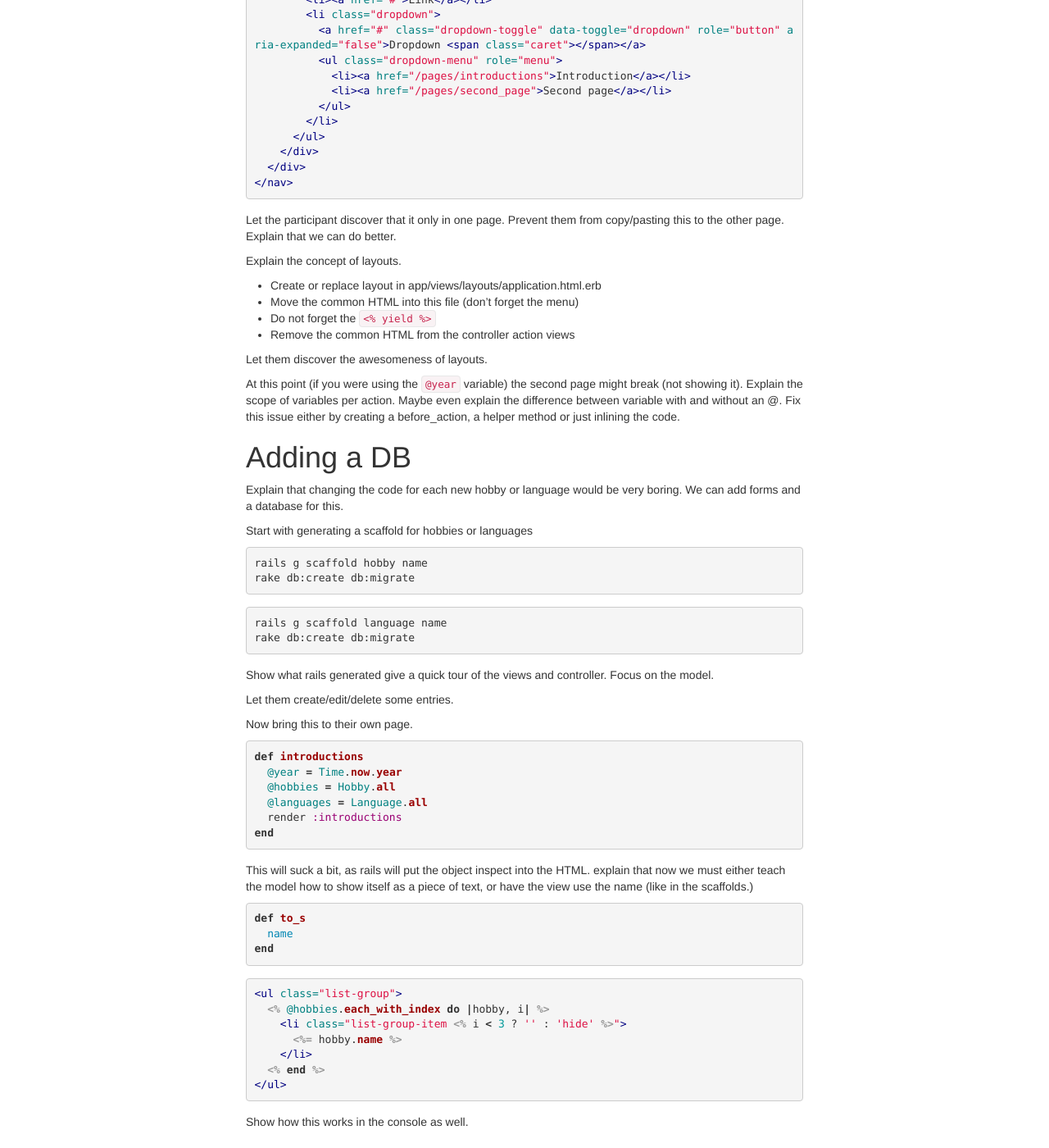
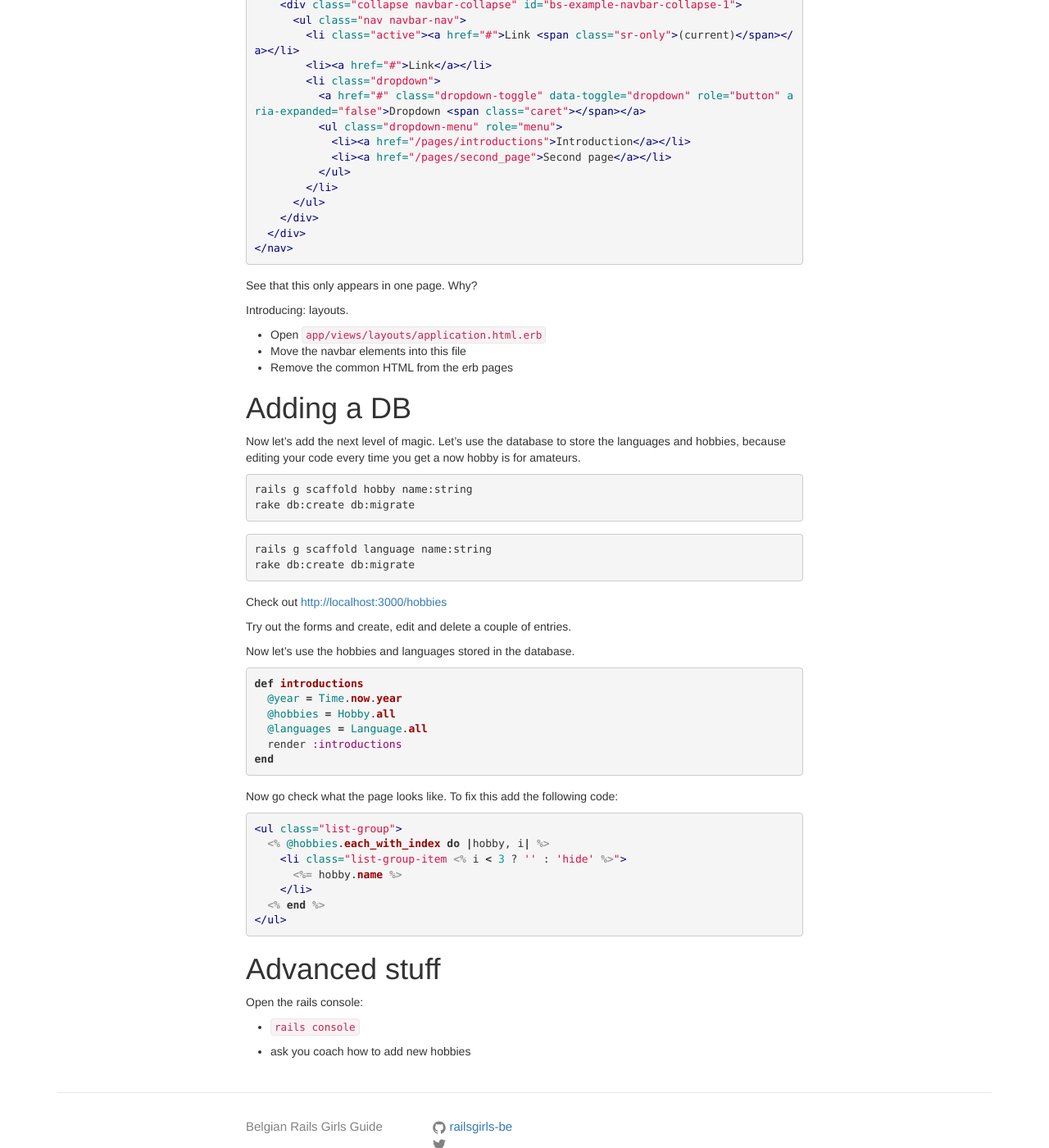
Before and after one commit to brug-be/railsgirls_guide, a Jekyll site: the page built from materials/create_rails_app.md, in a window 1280 px wide and 1400 px high, scrolled down 3551 px. Shown: the whole window at 82% size. Built offline with Jekyll 4.4.1, drawn with Linux system fonts in a browser that asks for light colours; nearby versions of some CDN libraries; some of the changed text lies outside the part shown.

Commit message:
Last minute updates to the guides (BETA).

````diff
--- a/materials/create_rails_app.md
+++ b/materials/create_rails_app.md
@@ -6,26 +6,29 @@ permalink: /create_rails_app/
 
 # Create the rails app
 
-* download the  <a href="https://railsgirls-be.github.io/railsgirls_guide/materials/introductions.html" target="_blank">introductions.html</a> file to your computer
-
-* open the terminal
+* Open the terminal and create a new Rails app
 
 {% highlight bash %}
 rails new railsgirls-app
 cd railsgirls-app
+{% endhighlight %}
+
+* Have a look how Rails generated a folder structure and a lot of files for you. There are two ways of doing that, in the terminal or with Finder/Explorer. Ask your coach about the details. Once you have seen them, move your ```introductions.html``` to the public folder.
+
+{% highlight bash %}
 mv --your-downloads-folder-here--/introductions.html public/
 (i.e. mv ~/Downloads/introductions.html public/)
 {% endhighlight %}
 
 ## Start rails app
 
-* `rails s`
+* `rails server`
 * visit [http://localhost:3000/introductions.html](http://localhost:3000/introductions.html)
 
 # Create pages controller
 
 * open another terminal window and go to your app directory (`cd railsgirls-app`) to continue
-* `rails g controller pages`
+* `rails generate controller pages`
 * Open the file `config/routes.rb` in your text editor. The first line will look something like that:  `Rails.application.routes.draw do`
 * add the following as the second line of the file
 
@@ -69,7 +72,7 @@ end
 
 {% highlight ruby %}
 def introductions
-  @year = Time.now.year
+  @name = 'Jane Doe'
   render :introductions
 end
 {% endhighlight %}
@@ -78,8 +81,12 @@ end
 
 {% highlight erb %}
 <footer>
-  Created by 42 in <%= @year %>.
+  Created by <%= @name %> in <%= Time.now.year %>.
 </footer>
+{% endhighlight %}
+
+{% highlight erb %}
+<h1> My name is <%= @name %>.</h1>
 {% endhighlight %}
 
 Other examples could be the
@@ -89,12 +96,24 @@ Other examples could be the
 
 # Iterate over lists
 
-Indicate that re-writing lists is boring! We don't want to repeat ourselves.
+Imagine part of your pages looks like this:
 
-Introduce the idea of arrays for the hobbies and languages lists in the HTML.
+{% highlight html %}
+<ul>
+    <li>Painting</li>
+    <li>Eating</li>
+    <li>Cooking</li>
+    <li>Whatever</li>
+</ul>
+{% endhighlight %}
+
+Adding another hobby here means you have to repeat writing the HTML tags each and every time.
+Have a look what we can do using dynamic lists (arrays) in ruby. In the file `app/controllers/pages_controller.rb`
+add the following:
 
 {% highlight ruby %}
 def introductions
+  @name = 'Jane Doe'
   @year = Time.now.year
   @hobbies = ['Painting', 'Eating', 'Cooking', 'Whatever']
   @languages = ['Dutch', 'English', 'Html', 'Ruby']
@@ -102,7 +121,7 @@ def introductions
 end
 {% endhighlight %}
 
-First introduce the list rendering like so (without the classes, or maybe even without HTML.)
+* And in `app/views/pages/introductions.html.erb`:
 
 {% highlight erb %}
 <ul>
@@ -114,21 +133,9 @@ First introduce the list rendering like so (without the classes, or maybe even w
 </ul>
 {% endhighlight %}
 
-In a second pass, you can show how we only need to add the classes/html once, thus making our life easier.
-
-{% highlight erb %}
-<ul class="list-group">
-  <% @hobbies.each do |hobby| %>
-    <li class="list-group-item">
-      <%= hobby %>
-    </li>
-  <% end %>
-</ul>
-{% endhighlight %}
-
 Don't forget to do the same for languages.
 
-If the participant wants to keep the "see more" functionality you can go with 3 options.
+(If you want to go wild ask your coach about the following code:
 
 Option 1: Just bring it back, using a each_with_index
 
@@ -157,11 +164,7 @@ Option 2: Just bring it back, using `first` and `drop`
     </li>
   <% end %>
 </ul>
-{% endhighlight %}
-
-Option 3: Talk them out of it
-
-As and added bonus you could try to make the "show more" link work as real link sending a param to the controller, changing the behaviour of the code.
+{% endhighlight %})
 
 # Introduce a second page and layout
 
@@ -174,9 +177,8 @@ Introduce the idea of having a second page
 get "/pages/second_page" => 'pages#second_page'
 {% endhighlight %}
 
-You can now explain the magic of rails, why this works without writing the action in the controller.
-
 To trigger the "need" for layouts we will now add a menu to one of the pages.
+(Remember to include bootstrap, if you haven't yet.)
 
 {% highlight html %}
 <nav class="navbar navbar-default">
@@ -208,41 +210,33 @@ To trigger the "need" for layouts we will now add a menu to one of the pages.
 </nav>
 {% endhighlight %}
 
-Let the participant discover that it only in one page. Prevent them from copy/pasting this to the other page. Explain that we can do better.
+See that this only appears in one page. Why?
 
-Explain the concept of layouts.
+Introducing: layouts.
 
-* Create or replace layout in app/views/layouts/application.html.erb
-* Move the common HTML into this file (don't forget the menu)
-* Do not forget the `<% yield %>`
-* Remove the common HTML from the controller action views
-
-Let them discover the awesomeness of layouts.
-
-At this point (if you were using the `@year` variable) the second page might break (not showing it). Explain the scope of variables per action. Maybe even explain the difference between variable with and without an @.
-Fix this issue either by creating a before_action, a helper method or just inlining the code.
+* Open `app/views/layouts/application.html.erb`
+* Move the navbar elements into this file
+* Remove the common HTML from the erb pages
 
 # Adding a DB
 
-Explain that changing the code for each new hobby or language would be very boring. We can add forms and a database for this.
-
-Start with generating a scaffold for hobbies or languages
+Now let's add the next level of magic. Let's use the database to store the languages and hobbies, because editing your code every time you get a now hobby is for amateurs.
 
 {% highlight bash %}
-rails g scaffold hobby name
+rails g scaffold hobby name:string
 rake db:create db:migrate
 {% endhighlight %}
 
 {% highlight bash %}
-rails g scaffold language name
+rails g scaffold language name:string
 rake db:create db:migrate
 {% endhighlight %}
 
-Show what rails generated give a quick tour of the views and controller. Focus on the model.
+Check out [http://localhost:3000/hobbies](http://localhost:3000/hobbies)
 
-Let them create/edit/delete some entries.
+Try out the forms and create, edit and delete a couple of entries.
 
-Now bring this to their own page.
+Now let's use the hobbies and languages stored in the database.
 
 {% highlight ruby %}
 def introductions
@@ -253,13 +247,7 @@ def introductions
 end
 {% endhighlight %}
 
-This will suck a bit, as rails will put the object inspect into the HTML. explain that now we must either teach the model how to show itself as a piece of text, or have the view use the name (like in the scaffolds.)
-
-{% highlight ruby %}
-def to_s
-  name
-end
-{% endhighlight %}
+Now go check what the page looks like. To fix this add the following code:
 
 {% highlight erb %}
 <ul class="list-group">
@@ -271,4 +259,11 @@ end
 </ul>
 {% endhighlight %}
 
-Show how this works in the console as well.
+
+# Advanced stuff
+
+Open the rails console:
+
+* `rails console`
+
+* ask you coach how to add new hobbies
````
Also changed, not shown: guide.md (+17 -1 lines).
